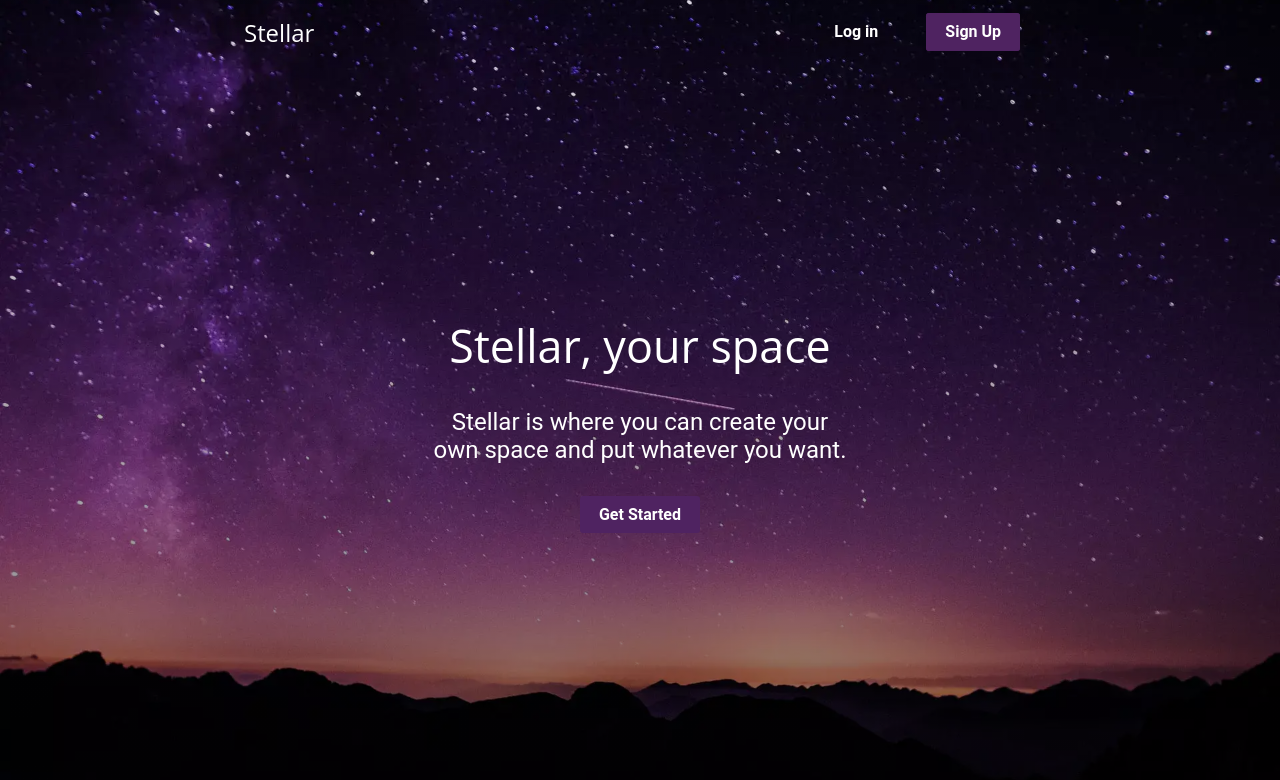
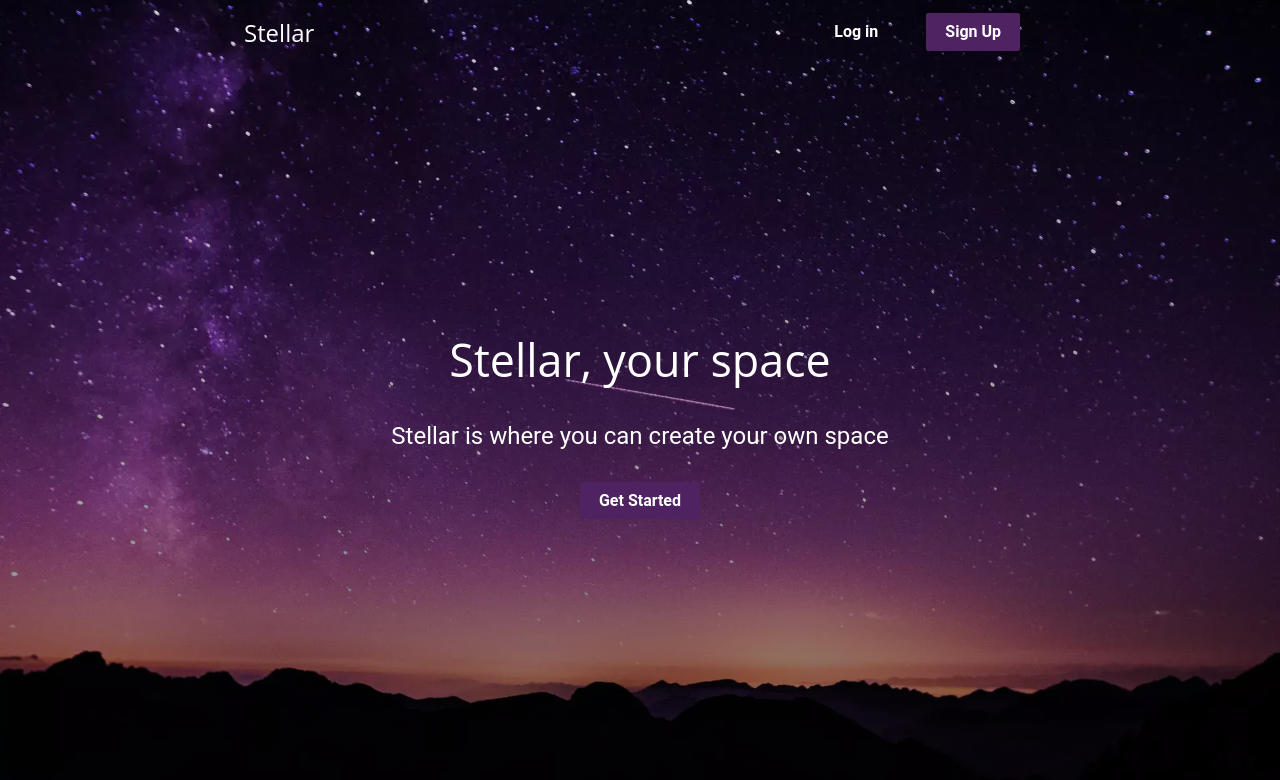
Before and after one commit to Stellar-blog/stellar-blog-webapp, a Next.js app: page / in a window 1280 px wide. Shown: the top 780 px of the page. Built offline with nearby package versions, Linux system fonts and the light colour scheme; no server answers; what aws-amplify would draw is missing.

Commit message:
edit - message on the home page

```diff
--- a/pages/index.js
+++ b/pages/index.js
@@ -19,15 +19,15 @@ export default function Home() {
 			</Head>
 			<Main>
 				<NavBar authType={AWS_AUTH_FORM_TYPE.NOTSIGNEDIN} />
-				<Center>
+				<Center className="login-page">
 					<Typography size="big">
 						Stellar, your space
 					</Typography>
 					<Typography size="medium">
-						Stellar is where you can create your own space and put whatever you want.
+						Stellar is where you can create your own space
 					</Typography>
 					<Link href="/login" passHref>
-						<Button className="get-started">
+						<Button>
 							Get Started
 						</Button>
 					</Link>
--- a/styles/index.js
+++ b/styles/index.js
@@ -58,7 +58,7 @@ export const Center = styled.div`
   text-align: center;
 
   height: 90vh;
-  max-width: 450px;
+  max-width: 550px;
   margin: auto;
 
   ${({ type }) => type === "post" && "height: unset;margin-top: 2rem;"}
@@ -66,6 +66,11 @@ export const Center = styled.div`
 
   .no-posts{
     width: 100%;
+  }
+
+  .login-page {
+    max-width: 550px;
+    width: 550px;
   }
 `
 
```
